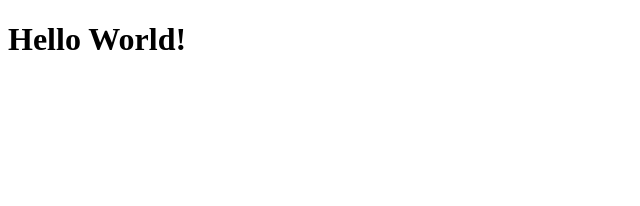
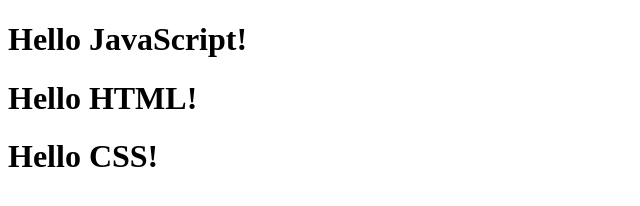
Before and after one commit to githubscientist/fsdcwdtb40, a plain HTML site: page index.html in a window 1280 px wide. Shown: the whole page, without its empty margins (0-640 px from the left). Drawn offline with Linux system fonts and the light colour scheme.

Commit message:
getElementsByTagName

```diff
--- a/index.html
+++ b/index.html
@@ -6,10 +6,15 @@
         <title>Document Object Model</title>
     </head>
     <body>
+        <h1>Hello JavaScript!</h1>
+        <h1>Hello HTML!</h1>
+        <h1>Hello CSS!</h1>
+
         <script>
-            const h1 = document.createElement('h1');
-            h1.textContent = "Hello World!";
-            document.body.appendChild(h1);
+            const headers = document.getElementsByTagName('h1');
+            for(let i=0; i<headers.length; i++){
+                console.log(headers[i].textContent);
+            }
         </script>
     </body>
 </html>
```
